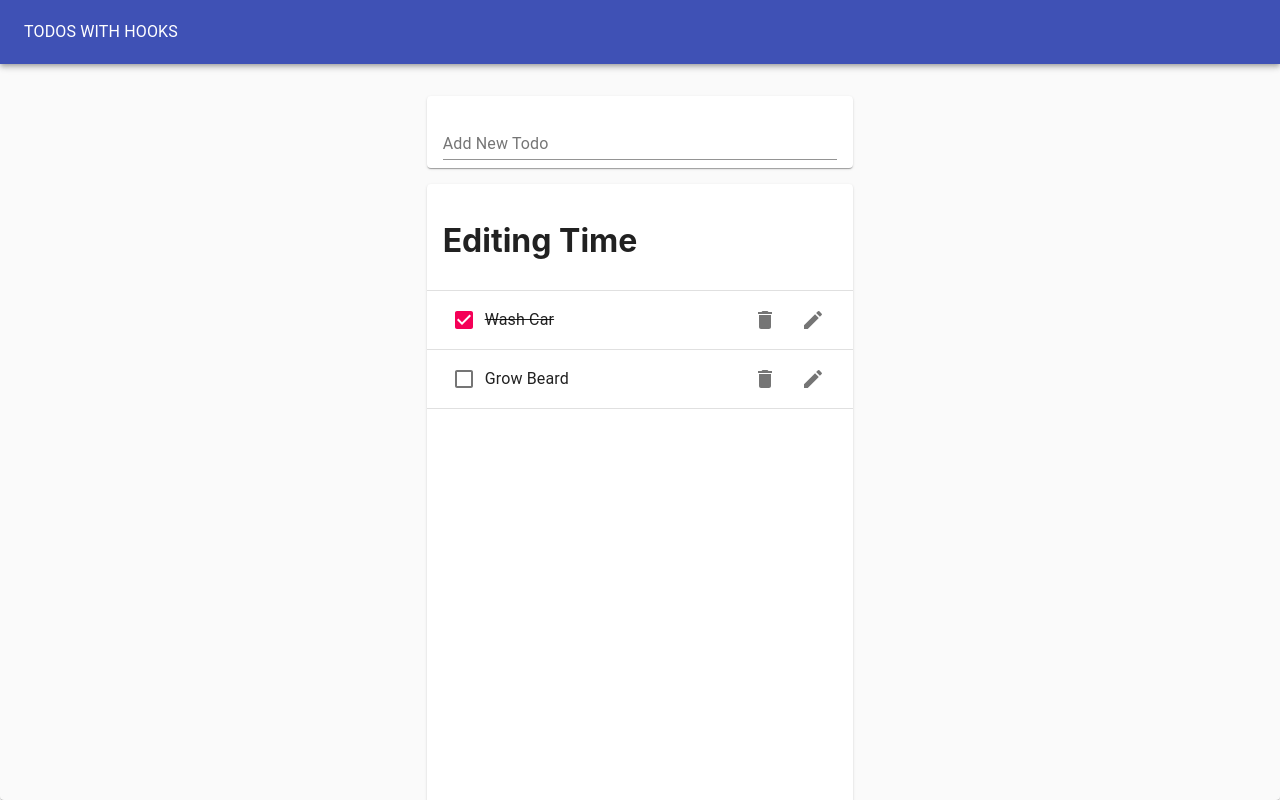
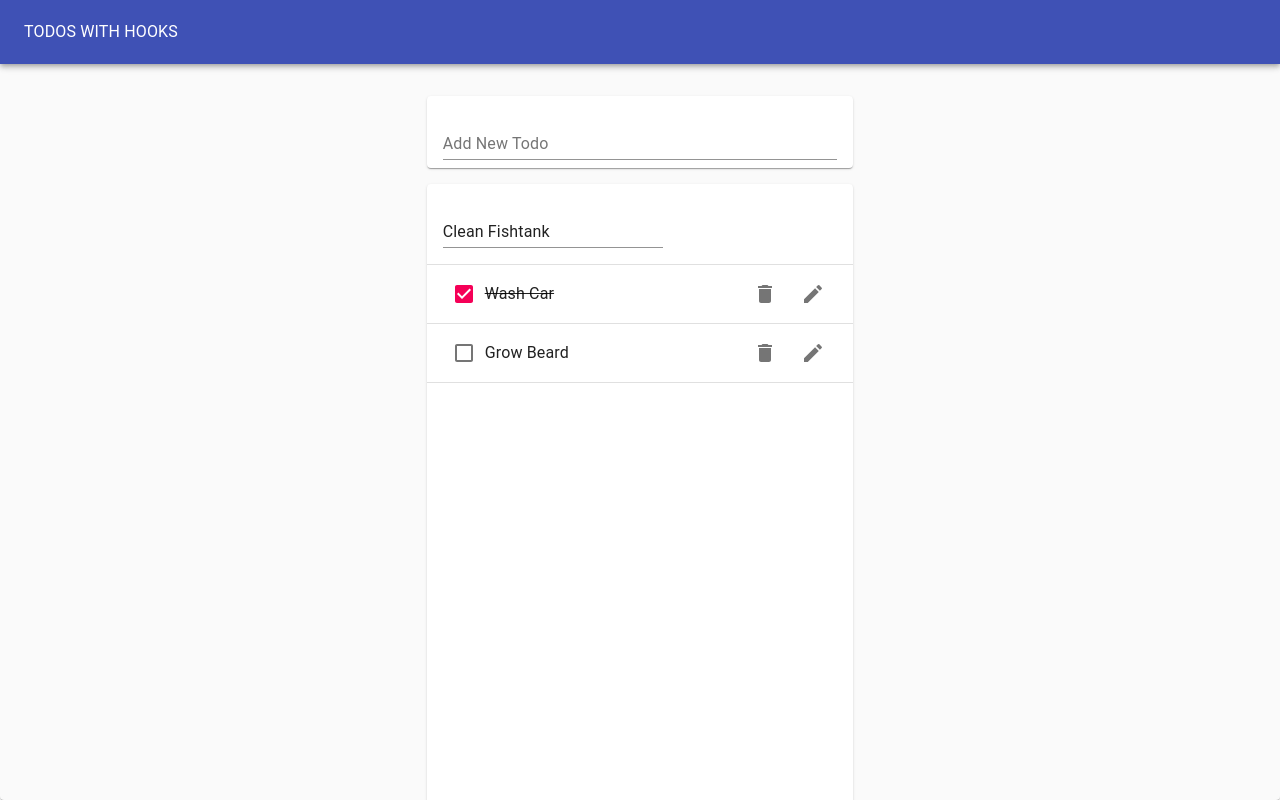
Before and after one commit to mikohan/react-hooks, a React (Create React App) app: page / in a window 1280 px wide. Both pictures are taken after a click on the button 813 px from the left and 221 px from the top of the page. Shown: the top 800 px of the page. Built offline with nearby package versions, Linux system fonts and the light colour scheme.

Commit message:
finished todo editing features

```diff
--- /dev/null
+++ b/src/EditTodoForm.js
@@ -0,0 +1,27 @@
+import React from 'react';
+import TextField from '@material-ui/core/TextField';
+
+import useInputState from './hooks/useInputState';
+
+function EditTodoForm({ id, task, editTodo, toggleEditForm }) {
+  const [value, handleChange, reset] = useInputState(task);
+  return (
+    <form
+      onSubmit={(e) => {
+        e.preventDefault();
+        editTodo(id, value);
+        reset();
+        toggleEditForm();
+      }}
+    >
+      <TextField
+        margin="normal"
+        value={value}
+        onChange={handleChange}
+        fullWidth
+      />
+    </form>
+  );
+}
+
+export default EditTodoForm;
--- a/src/Todo.js
+++ b/src/Todo.js
@@ -10,14 +10,20 @@ import EditIcon from '@material-ui/icons/Edit';
 import ListItemSecondaryAction from '@material-ui/core/ListItemSecondaryAction';
 
 import useToggleState from './hooks/useToggleState';
+import EditTodoForm from './EditTodoForm';
 
-function Todo({ task, completed, removeTodo, id, toggleTodo }) {
+function Todo({ task, completed, removeTodo, id, toggleTodo, editTodo }) {
   const [isEditing, toggle] = useToggleState(false);
 
   return (
     <ListItem>
       {isEditing ? (
-        <h1>Editing Time</h1>
+        <EditTodoForm
+          editTodo={editTodo}
+          task={task}
+          id={id}
+          toggleEditForm={toggle}
+        />
       ) : (
         <>
           <Chechbox
--- a/src/TodoApp.js
+++ b/src/TodoApp.js
@@ -36,6 +36,13 @@ function TodoApp() {
       })
     );
   };
+
+  const editTodo = (todoId, task) => {
+    setTodos(
+      todos.map((todo) => (todo.id === todoId ? { ...todo, task: task } : todo))
+    );
+  };
+
   return (
     <Paper
       style={{
@@ -57,6 +64,7 @@ function TodoApp() {
             todos={todos}
             removeTodo={removeTodo}
             toggleTodo={toggleTodo}
+            editTodo={editTodo}
           />
         </Grid>
       </Grid>
--- a/src/TodoList.js
+++ b/src/TodoList.js
@@ -6,7 +6,7 @@ import Divider from '@material-ui/core/Divider';
 
 import Todo from './Todo';
 
-function TodoList({ todos, removeTodo, toggleTodo }) {
+function TodoList({ todos, removeTodo, toggleTodo, editTodo }) {
   return (
     <Paper style={{ height: '100vh' }}>
       <List>
@@ -19,6 +19,7 @@ function TodoList({ todos, removeTodo, toggleTodo }) {
               id={todo.id}
               removeTodo={removeTodo}
               toggleTodo={toggleTodo}
+              editTodo={editTodo}
             />
             <Divider />
           </>
```
